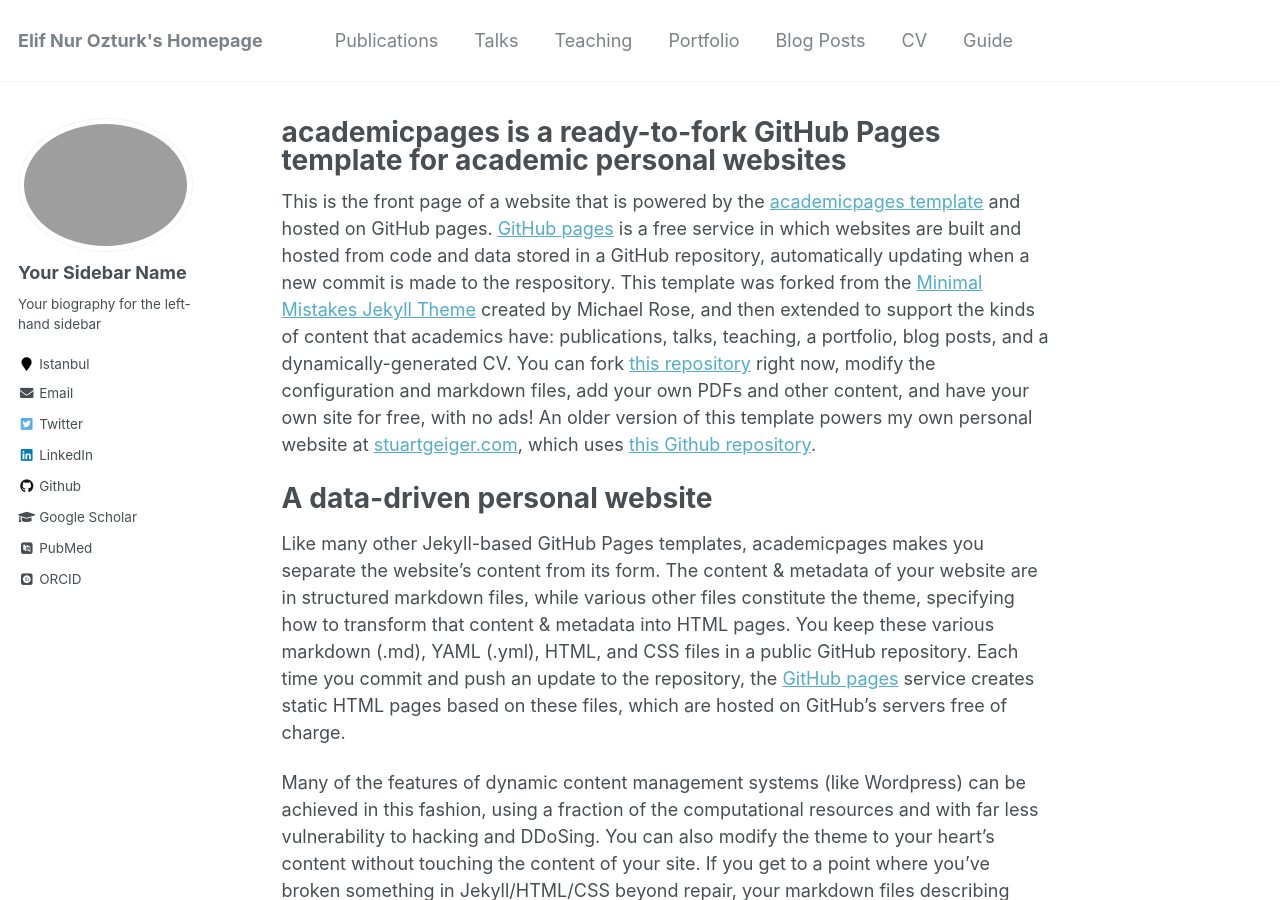
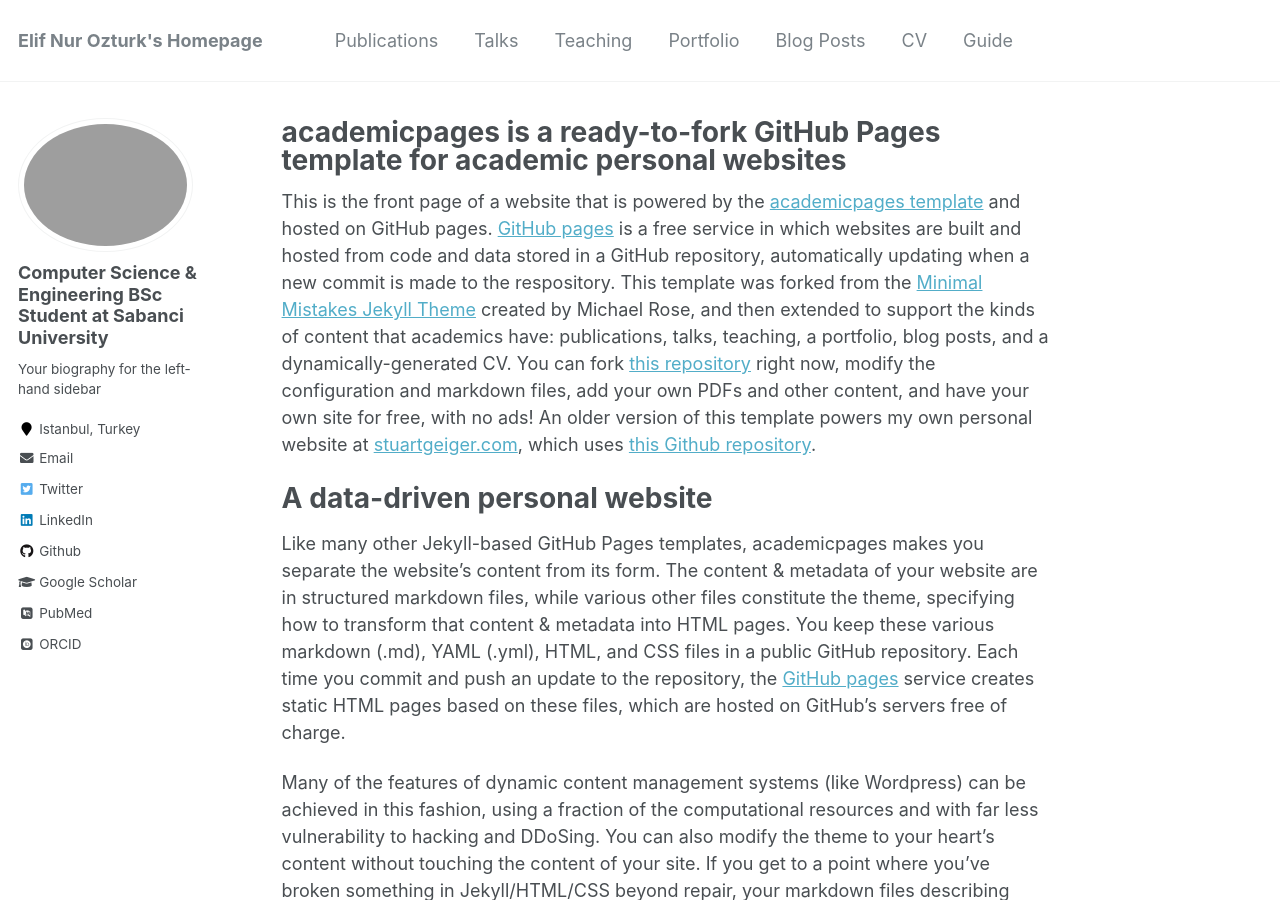
Before and after one commit to elifnozturkk/elifnozturkk.github.io, a Jekyll site: the page built from _pages/about.md, in a window 1280 px wide and 900 px high. Built offline with Jekyll 4.4.1, drawn with Linux system fonts in a browser that asks for light colours; some web fonts are replaced.

Commit message:
Updated information

```diff
--- a/_config.yml
+++ b/_config.yml
@@ -80,10 +80,10 @@ analytics:
 
 # Site Author
 author:
-  name             : "Your Sidebar Name"
+  name             : "Computer Science & Engineering BSc Student at Sabanci University"
   avatar           : "profile.png"
   bio              : "Your biography for the left-hand sidebar"
-  location         : "Istanbul"
+  location         : "Istanbul, Turkey"
   employer         :
   pubmed           : "https://www.ncbi.nlm.nih.gov/pubmed/?term=john+snow"
   googlescholar    : "http://yourfullgooglescholarurl.com"
```
